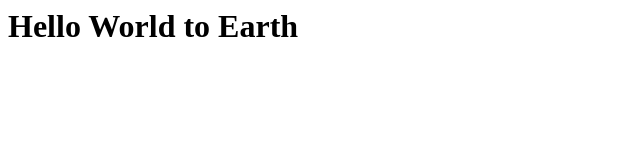
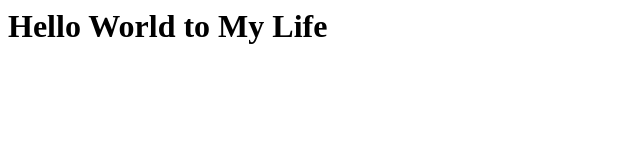
Before and after one commit to dennisaprilla/website-for-awscodedeploy, a plain HTML site: page index.html in a window 1280 px wide. Shown: the whole page, without its empty margins (0-640 px from the left). Drawn offline with Linux system fonts and the light colour scheme.

Commit message:
Update index.html

```diff
--- a/index.html
+++ b/index.html
@@ -1,7 +1,7 @@
 <html>
   <body>
     <h1>
-      Hello World to Earth
+      Hello World to My Life
     </h1>
   </body>
 </html>
```
